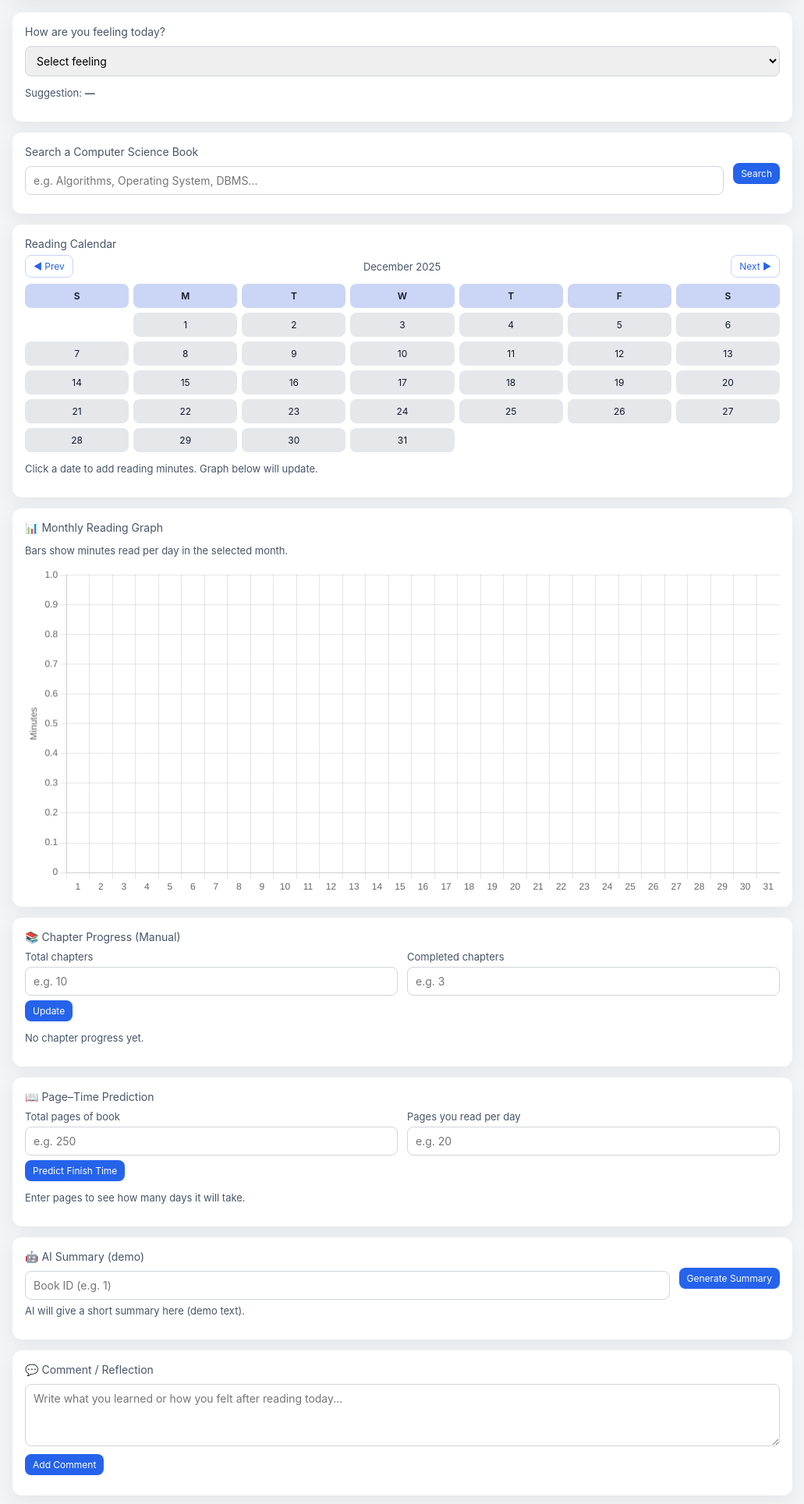
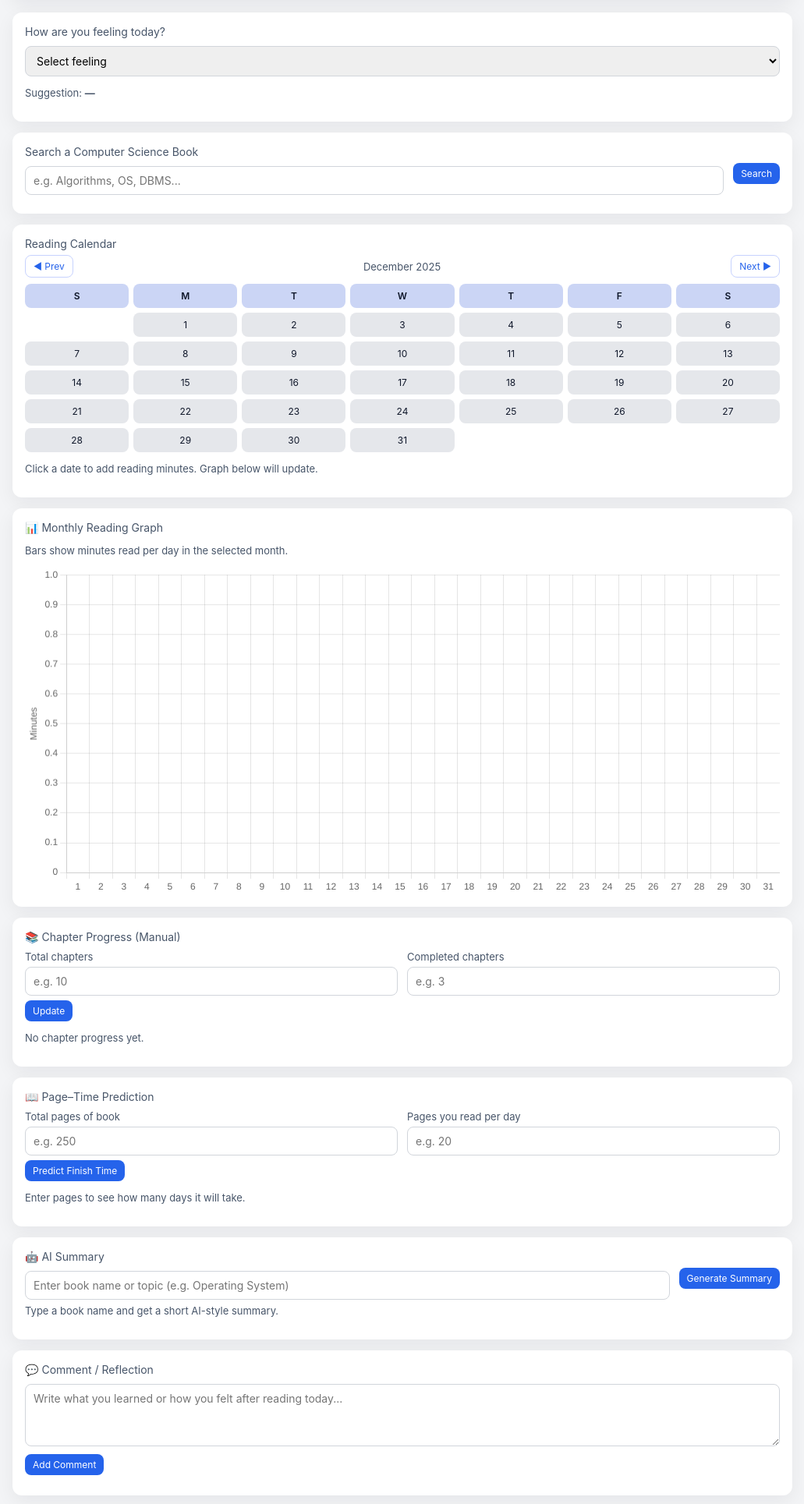
Before and after one commit to prachisingh8329-netizen/library-habit-tracker, a Flask app: page / in a window 1280 px wide. Shown: the part 94-2023 px from the top of the page at 78% size, without its empty margins (124-1155 px from the left). Run offline with Flask 3, Linux system fonts and the light colour scheme.

Commit message:
Update dashboard.html

```diff
--- a/templates/dashboard.html
+++ b/templates/dashboard.html
@@ -5,7 +5,7 @@
   <meta name="viewport" content="width=device-width,initial-scale=1"/>
   <title>Library Habit Tracker — Dashboard</title>
 
-  <!-- Chart.js (GRAPH LIBRARY) -->
+  <!-- Chart.js for graph -->
   <script src="https://cdn.jsdelivr.net/npm/chart.js"></script>
 
   <style>
@@ -20,7 +20,7 @@
 
     body{
       margin:0;
-      background:#f3f4f6;   /* normal soft background */
+      background:#f3f4f6;
       padding:20px;
       color:#0f172a;
     }
@@ -167,7 +167,7 @@
     <label>Search a Computer Science Book</label>
     <div class="row">
       <div class="col">
-        <input id="searchBox" placeholder="e.g. Algorithms, Operating System, DBMS..." />
+        <input id="searchBox" placeholder="e.g. Algorithms, OS, DBMS..." />
       </div>
       <button class="btn small" onclick="doSearch()">Search</button>
     </div>
@@ -230,17 +230,17 @@
     <p class="meta" id="predictionResult">Enter pages to see how many days it will take.</p>
   </div>
 
-  <!-- 7. AI SUMMARY -->
+  <!-- 7. AI SUMMARY (BOOK NAME) -->
   <div class="card">
-    <label>🤖 AI Summary (demo)</label>
+    <label>🤖 AI Summary</label>
     <div class="row">
       <div class="col">
-        <input id="summaryBookId" placeholder="Book ID (e.g. 1)" />
+        <input id="summaryBookName" placeholder="Enter book name or topic (e.g. Operating System)" />
       </div>
       <button class="btn small" onclick="generateSummary()">Generate Summary</button>
     </div>
     <p class="meta" id="summaryResult" style="margin-top:6px;">
-      AI will give a short summary here (demo text).
+      Type a book name and get a short AI-style summary.
     </p>
   </div>
 
@@ -259,7 +259,7 @@
 (function(){
   var h = new Date().getHours();
   var txt = "Welcome back!";
-  if(h < 12) txt = "Good morning, keep learning ☀";
+  if(h < 12) txt = "Good morning, keep learning ☀️";
   else if(h < 18) txt = "Good afternoon, great time to read 📖";
   else txt = "Good evening, relax with a good book 🌙";
   document.getElementById("greetingText").textContent = txt;
@@ -279,7 +279,7 @@ document.getElementById("feeling").addEventListener("change", function(e){
   document.getElementById("moodSuggestion").textContent = moodMap[v] || "—";
 });
 
-// ===== SEARCH (needs backend /api/search) =====
+// ===== SEARCH (calls /api/search) =====
 function doSearch(){
   var q   = document.getElementById("searchBox").value.trim();
   var out = document.getElementById("searchResults");
@@ -372,7 +372,6 @@ function renderCalendar(){
       }
 
       cell.onclick = function(){
-        // remove active from all
         var all = cal.querySelectorAll(".cal-cell");
         for(var j=0;j<all.length;j++){ all[j].classList.remove("active"); }
         cell.classList.add("active");
@@ -384,7 +383,7 @@ function renderCalendar(){
           var nowMins = getMinutesForDate(dt);
           info.textContent = day + "/" + (currentMonth+1) + "/" + currentYear +
                              " — " + nowMins + " minute(s) logged.";
-          renderCalendar(); // re-draw to recolor
+          renderCalendar(); // re-draw to recolor + refresh graph
         }
       };
 
@@ -392,7 +391,7 @@ function renderCalendar(){
     })(d);
   }
 
-  updateChart(); // graph sync ho jaaye
+  updateChart();
 }
 
 function prevMonth(){
@@ -506,19 +505,32 @@ function predictFinish(){
   out.textContent = "At your current speed, you’ll finish this book in about " + days + " day(s).";
 }
 
-// ===== AI SUMMARY (DEMO) =====
+// ===== AI SUMMARY (BOOK NAME) =====
 function generateSummary(){
-  var id  = document.getElementById("summaryBookId").value.trim();
-  var out = document.getElementById("summaryResult");
-  if(!id){
-    out.textContent = "Please enter a Book ID.";
+  var name = document.getElementById("summaryBookName").value.trim();
+  var out  = document.getElementById("summaryResult");
+  if(!name){
+    out.textContent = "Please enter a book name or topic.";
     return;
   }
-  out.textContent = "Generating summary (demo)...";
-  setTimeout(function(){
-    out.textContent = "Book " + id +
-      ": This book explains core CS concepts in a simple, student-friendly way with examples and practice problems. (Demo summary.)";
-  }, 800);
+
+  var lower = name.toLowerCase();
+  var summary;
+  if(lower.indexOf("algorithm") !== -1){
+    summary = "This book teaches you how to design and analyse algorithms, from sorting and searching to graphs and dynamic programming. It focuses on logic, time complexity and problem-solving patterns.";
+  } else if(lower.indexOf("operating") !== -1 || lower.indexOf("os") !== -1){
+    summary = "An operating systems book explains how processes, threads, memory, files and devices are managed so one computer can run many programs safely and efficiently.";
+  } else if(lower.indexOf("network") !== -1){
+    summary = "A networking book walks through how data travels over the internet — from applications and protocols to IP addressing, routing and how packets reach from one device to another.";
+  } else if(lower.indexOf("database") !== -1 || lower.indexOf("dbms") !== -1 || lower.indexOf("sql") !== -1){
+    summary = "A database book explains how data is stored, organised and queried using the relational model, SQL, transactions and normalization to keep information consistent and reliable.";
+  } else if(lower.indexOf("data structure") !== -1){
+    summary = "A data structures book focuses on how to store and organise data using arrays, linked lists, stacks, queues, trees and graphs so programs become faster and more memory-efficient.";
+  } else {
+    summary = "“" + name + "” focuses on building a clear understanding of its core ideas, starting from simple explanations and gradually moving toward real-world examples, diagrams and practice questions so students can remember and apply the concepts with confidence.";
+  }
+
+  out.textContent = summary;
 }
 
 // ===== COMMENTS =====
@@ -538,7 +550,7 @@ function addComment(){
   box.value = "";
 }
 
-// ===== INIT =====
+// INIT
 renderCalendar();
 </script>
 </body>
```
